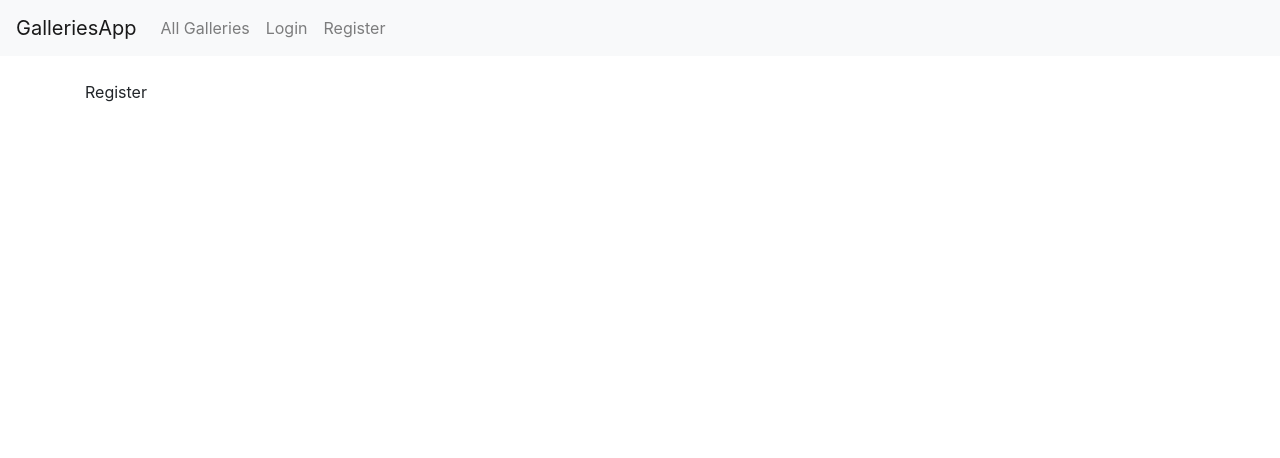
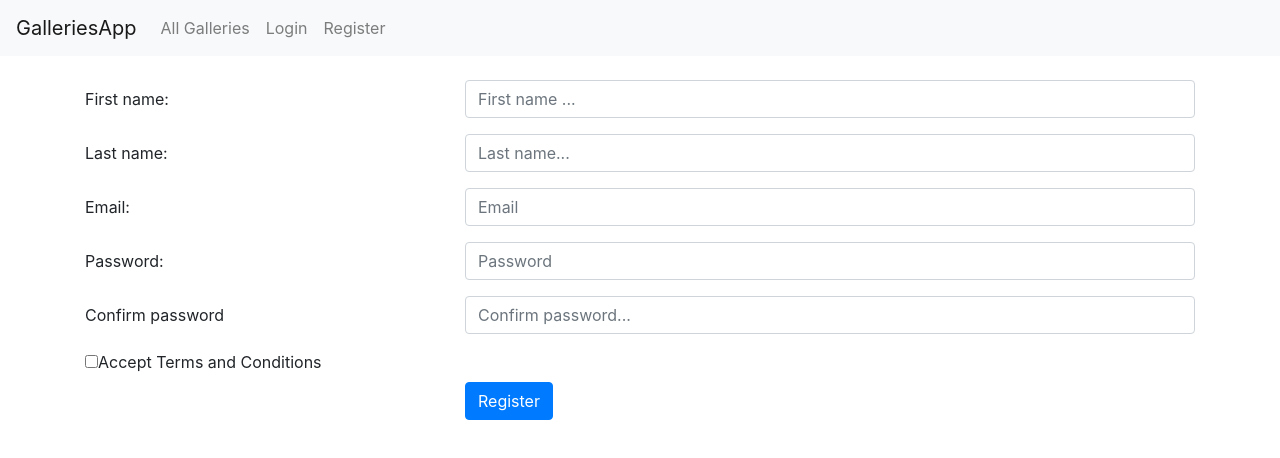
Before and after one commit to pedja77/galleries-app, a Vue app: page /register in a window 1280 px wide. Shown: the top 458 px of the page. Built offline with nearby package versions, Linux system fonts and the light colour scheme.

Commit message:
basic auth

```diff
--- a/package.json
+++ b/package.json
@@ -12,7 +12,8 @@
     "bootstrap": "^4.1.1",
     "moment": "^2.22.2",
     "vue": "^2.5.16",
-    "vue-router": "^3.0.1"
+    "vue-router": "^3.0.1",
+    "vuex": "^3.0.1"
   },
   "devDependencies": {
     "@vue/cli-plugin-babel": "^3.0.0-beta.16",
--- a/src/App.vue
+++ b/src/App.vue
@@ -13,6 +13,8 @@ import NavBar from './components/NavBar.vue'
 import GalleriesApp from './pages/GalleriesApp.vue'
 import AppLogin from './pages/AppLogin.vue'
 import AppRegister from './pages/AppRegister.vue'
+import NavReg from './components/NavReg.vue'
+
 
 export default {
   name: 'app',
@@ -20,7 +22,9 @@ export default {
     NavBar,
     GalleriesApp,
     AppLogin,
-    AppRegister
+    AppRegister,
+    NavReg
+
   }
 }
 </script>
--- /dev/null
+++ b/src/components/NavReg.vue
@@ -0,0 +1,25 @@
+<template>
+  <nav class="navbar navbar-expand-lg navbar-light bg-light">
+    <a class="navbar-brand" href="#">GalleriesApp</a>
+    <button class="navbar-toggler" type="button" data-toggle="collapse" data-target="#navbarNavAltMarkup" aria-controls="navbarNavAltMarkup" aria-expanded="false" aria-label="Toggle navigation">
+      <span class="navbar-toggler-icon"></span>
+    </button>
+    <div class="collapse navbar-collapse" id="navbarNavAltMarkup">
+      <div class="navbar-nav">
+        <router-link class="nav-item nav-link" to="/galleries">All Galleries</router-link>
+        <router-link class="nav-item nav-link" to="#">My Galleries</router-link>
+        <router-link class="nav-item nav-link" to="#">Create New Gallery</router-link>
+        <router-link class="nav-item nav-link" to="#">Logout</router-link>
+      </div>
+    </div>
+  </nav>
+</template>
+
+<script>
+export default {
+
+}
+</script>
+
+<style>
+</style>
--- a/src/main.js
+++ b/src/main.js
@@ -4,10 +4,12 @@ import App from "./App.vue"
 import "bootstrap/dist/css/bootstrap.css"
 
 import router from "./routes/router.js"
+import { store } from "./store"
 
 Vue.config.productionTip = false
 
 new Vue({
   router,
+  store,
   render: h => h(App)
 }).$mount("#app")
--- a/src/pages/AppGallery.vue
+++ b/src/pages/AppGallery.vue
@@ -13,11 +13,11 @@
         </div>
 
       </div>
-      <a class="carousel-control-prev" href="#carouselExampleFade" role="button" data-slide="prev" @cick="incCurrentIndex">
+      <a class="carousel-control-prev" href="#carouselExampleFade" role="button" data-slide="prev" @click.prevent="incCurrentIndex">
         <span class="carousel-control-prev-icon" aria-hidden="true"></span>
         <span class="sr-only">Previous</span>
       </a>
-      <a class="carousel-control-next" href="#carouselExampleFade" role="button" data-slide="next" @click="decCurrentIndex">
+      <a class="carousel-control-next" href="#carouselExampleFade" role="button" data-slide="next" @click.prevent="decCurrentIndex">
         <span class="carousel-control-next-icon" aria-hidden="true"></span>
         <span class="sr-only">Next</span>
       </a>
--- a/src/pages/AppLogin.vue
+++ b/src/pages/AppLogin.vue
@@ -1,11 +1,59 @@
 <template>
   <div>
-    Login
+    <link rel="stylesheet" href="https://maxcdn.bootstrapcdn.com/bootstrap/4.0.0-beta.2/css/bootstrap.min.css" integrity="sha384-PsH8R72JQ3SOdhVi3uxftmaW6Vc51MKb0q5P2rRUpPvrszuE4W1povHYgTpBfshb" crossorigin="anonymous">
+
+    <form @submit.prevent="login">
+      <div class="form-group row">
+        <label for="email" class="col-4 col-form-label">Email:</label>
+        <div class="col-8">
+          <input id="email" name="email" placeholder="Email" type="text" class="form-control here" v-model="credentials.email">
+        </div>
+      </div>
+      <div class="form-group row">
+        <label for="password" class="col-4 col-form-label">Password:</label>
+        <div class="col-8">
+          <input id="password" name="password" placeholder="Password" type="text" class="form-control here" v-model="credentials.password">
+        </div>
+      </div>
+      <div class="form-group row">
+        <div class="offset-4 col-8">
+          <button name="submit" type="submit" class="btn btn-primary">Login</button>
+        </div>
+      </div>
+    </form>
   </div>
 </template>
 
 <script>
+import { authService } from "../services/Auth.js"
+
 export default {
+  data()  {
+    return {
+      credentials: {
+        email: '',
+        password: ''
+      }
+    }
+  },
+  methods: {
+    login() {
+      authService
+        .login(this.credentials.email, this.credentials.password)
+        .then(() => {
+          this.errMessage = ""
+          //console.log("before push")
+          this.$router.push({ name: "galleries" })
+          this.$eventHub.$emit("user-loged-in", authService.isAuthenticated())
+          //console.log("after push")
+        })
+        .catch(err => {
+          let error = err.response.data.error.split("_").join(" ")
+          this.errMessage = error
+          //console.log("EE", err.response.data.error)
+        })
+    }
+  }
 
 }
 </script>
--- a/src/pages/AppRegister.vue
+++ b/src/pages/AppRegister.vue
@@ -1,12 +1,103 @@
 <template>
   <div>
-    Register
+    <!-- <link rel="stylesheet" href="https://maxcdn.bootstrapcdn.com/bootstrap/4.0.0-beta.2/css/bootstrap.min.css" integrity="sha384-PsH8R72JQ3SOdhVi3uxftmaW6Vc51MKb0q5P2rRUpPvrszuE4W1povHYgTpBfshb" crossorigin="anonymous"> -->
+
+    <form @submit.prevent="register">
+      <div class="form-group row">
+        <label for="first-name" class="col-4 col-form-label">First name:</label>
+        <div class="col-8">
+          <input id="first-name" name="first-name" placeholder="First name ..." type="text" class="form-control here" v-model="user.first_name">
+          <div class="alert alert-danger" v-if="errors.first_name">
+            <p v-for="(err, index) in errors.first_name" :key="index">{{ err }}</p>
+          </div>
+        </div>
+      </div>
+
+      <div class="form-group row">
+        <label for="last-name" class="col-4 col-form-label">Last name:</label>
+        <div class="col-8">
+          <input id="last-name" name="last-name" placeholder="Last name..." type="text" class="form-control here" v-model="user.last_name">
+          <div class="alert alert-danger" v-if="errors.last_name">
+            <p v-for="(err, index) in errors.last_name" :key="index">{{ err }}</p>
+          </div>
+        </div>
+      </div>
+
+      <div class="form-group row">
+        <label for="email" class="col-4 col-form-label">Email:</label>
+        <div class="col-8">
+          <input id="email" name="email" placeholder="Email" type="text" class="form-control here" v-model="user.email">
+          <div class="alert alert-danger" v-if="errors.email">
+            <p v-for="(err, index) in errors.email" :key="index">{{ err }}</p>
+          </div>
+        </div>
+
+      </div>
+
+      <div class="form-group row">
+        <label for="password" class="col-4 col-form-label">Password:</label>
+        <div class="col-8">
+          <input id="password" name="password" placeholder="Password" type="password" class="form-control here" v-model="user.password">
+          <div class="alert alert-danger" v-if="errors.password">
+            <p v-for="(err, index) in errors.password" :key="index">{{ err }}</p>
+          </div>
+        </div>
+      </div>
+
+      <div class="form-group row">
+        <label for="text2" class="col-4 col-form-label">Confirm password</label>
+        <div class="col-8">
+          <input id="text2" name="text2" placeholder="Confirm password..." type="password" class="form-control here" v-model="user.password_confirmation">
+          <div class="alert alert-danger" v-if="errors.password_confirmation">
+            <p v-for="(err, index) in errors.password_confirmation" :key="index">{{ err }}</p>
+          </div>
+        </div>
+      </div>
+
+      <label><input type="checkbox" v-model="user.accepted_terms" true-value="1" false-value="0">Accept Terms and Conditions</label>
+      <div class="alert alert-danger" v-if="errors.accepted_terms">
+        <p v-for="(err, index) in errors.accepted_terms" :key="index">{{ err }}</p>
+      </div>
+
+      <div class="form-group row">
+        <div class="offset-4 col-8">
+          <button name="submit" type="submit" class="btn btn-primary">Register</button>
+        </div>
+      </div>
+    </form>
   </div>
+
 </template>
 
 <script>
+import { authService } from "../services/Auth.js"
 export default {
-
+  data() {
+    return {
+      user: {
+        first_name: "",
+        last_name: '',
+        email: "",
+        password: "",
+        password_confirmation: "",
+        accepted_terms: 0
+      },
+      errors: {}
+    }
+  },
+  methods: {
+    register() {
+      authService
+        .register(this.user)
+        .then(() => {
+          this.$router.push({ name: "galleries" })
+        })
+        .catch(err => {
+          console.log(err.response.data)
+          this.errors = err.response.data
+        })
+    }
+  }
 }
 </script>
 
--- a/src/pages/GalleriesApp.vue
+++ b/src/pages/GalleriesApp.vue
@@ -29,7 +29,8 @@
 
 <script>
 import { GalleryService } from '../services/GalleryService.js'
-import moment from 'moment'
+//import moment from 'moment'
+import { mapGetters } from "vuex"
 
 export default {
   data() {
@@ -42,6 +43,7 @@ export default {
   },
   methods: {
     loadMore() {
+      console.log('store', this.getCount)
       GalleryService.getAllGalleries(this.page + 1)
         .then((response) => {
           console.log('more', response.data.data)
@@ -52,7 +54,11 @@ export default {
         })
     }
   },
+  computed: {
+    ...mapGetters(['getCount'])
+  },
   created() {
+
     GalleryService.getAllGalleries()
       .then((response) => {
         if (response.data.data) {
@@ -62,8 +68,8 @@ export default {
           this.page = response.data.current_page
           this.showGalleries = true
         }
+      })
 
-      })
   }
 }
 </script>
--- /dev/null
+++ b/src/services/Auth.js
@@ -0,0 +1,41 @@
+import axios from "axios"
+//import { authStore } from "../store/authStore.js"
+
+axios.defaults.baseURL = "http://localhost:8000/api"
+//axios.defaults.headers.common = { "Access - Control - Allow - Origin": " *" }
+
+export default class AuthService {
+  login(email, password) {
+    return axios
+      .post("/login", {
+        email,
+        password
+      })
+      .then(response => {
+        console.log("login", response.data) // eslint-disable-line
+        window.localStorage.setItem("loginToken", response.data.token)
+        this.setAxiosDefaultAuthorizationHeader()
+        //authStore.setIsAuthenticated(true)
+      })
+  }
+
+  setAxiosDefaultAuthorizationHeader() {
+    const TOKEN = window.localStorage.getItem("loginToken")
+    axios.defaults.headers.common["Authorization"] = `Bearer ${TOKEN}`
+  }
+
+  logout() {
+    window.localStorage.removeItem("loginToken")
+    delete axios.defaults.headers.common["Authorization"]
+  }
+
+  isAuthenticated() {
+    return !!window.localStorage.getItem("loginToken")
+  }
+
+  register(newUser) {
+    return axios.post("/register", newUser)
+  }
+}
+
+export const authService = new AuthService()
```
Also changed, not shown: src/store/index.js (added, +49 -0 lines), 1 other file (tests, documents, lock files or other folders).
